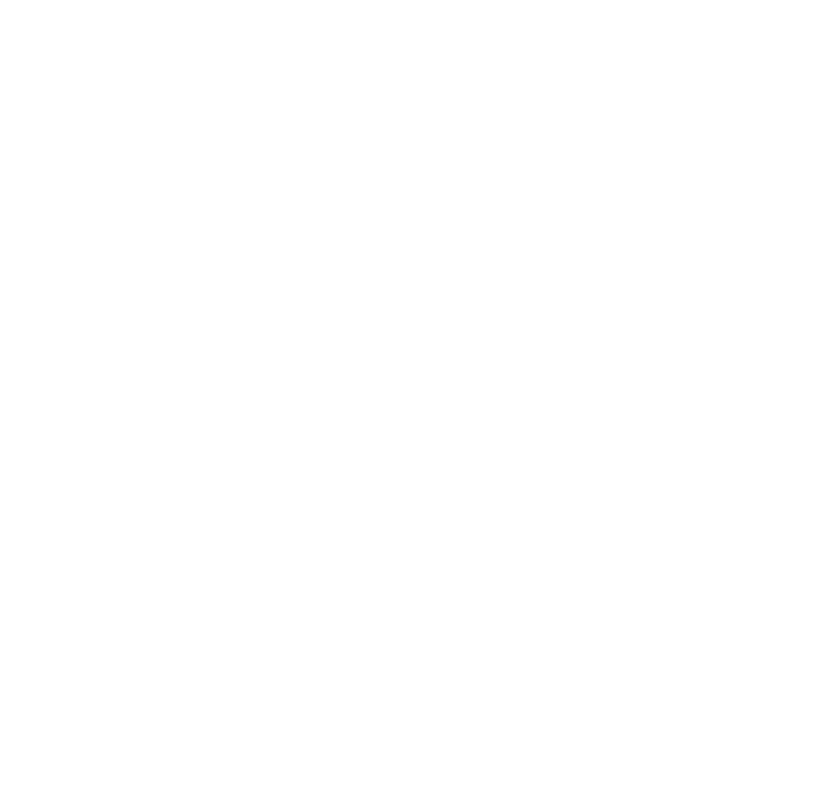
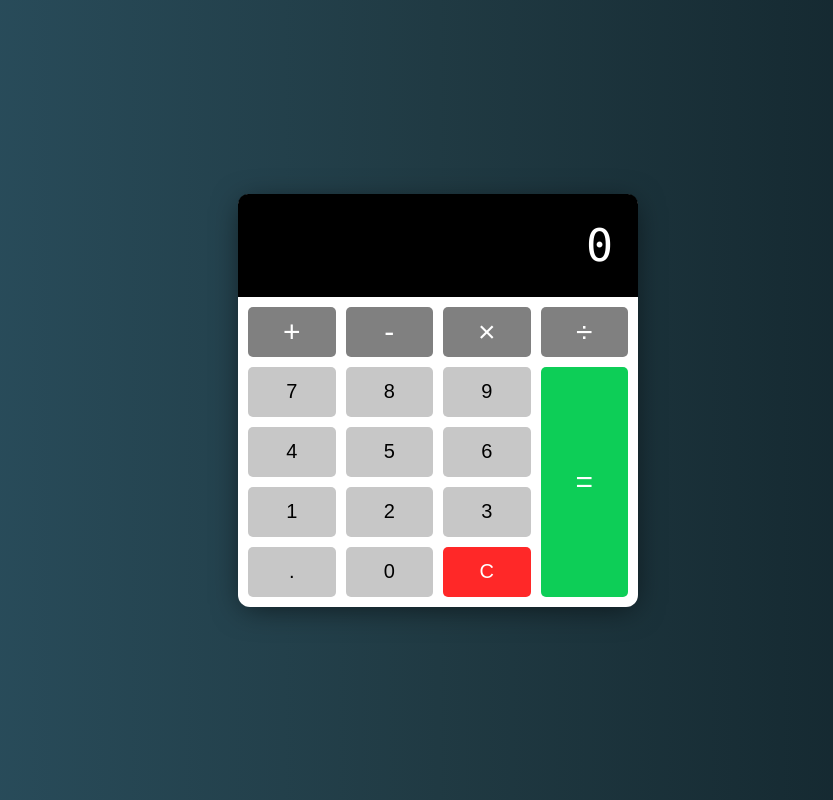
Before and after one commit to ManuelCapote/calculator, a plain HTML site: page index.html in a window 1280 px wide. Shown: the whole page, without its empty margins (202-1035 px from the left). Drawn offline with Linux system fonts and the light colour scheme.

Commit message:
Final Commit

```diff
--- a/index.html
+++ b/index.html
@@ -1,15 +1,47 @@
 <!DOCTYPE html>
 <html lang="en">
+
 <head>
     <meta charset="UTF-8">
     <meta name="viewport" content="width=device-width, initial-scale=1.0">
-    <title>Template</title>
+    <title>Calculator</title>
     <link rel="icon" type="image/png" href="favicon.png">
-    <link rel="stylesheet" href="https://cdnjs.cloudflare.com/ajax/libs/font-awesome/5.10.2/css/all.min.css"/>
     <link rel="stylesheet" href="style.css">
 </head>
+
 <body>
+    <!-- Calculator -->
+    <div class="calculator">
+        <!-- Display -->
+        <div class="calculator-display">
+            <h1>0</h1>
+
+        </div>
+        <!-- Buttons -->
+        <div class="calculator-buttons">
+            <button class='operator' value="+">+</button>
+            <button class='operator' value="-">-</button>
+            <button class='operator' value="*">×</button>
+            <button class='operator' value="/">÷</button>
+            <button class='' value="7">7</button>
+            <button class='' value="8">8</button>
+            <button class='' value="9">9</button>
+            <button class='' value="4">4</button>
+            <button class='' value="5">5</button>
+            <button class='' value="6">6</button>
+            <button class='' value="1">1</button>
+            <button class='' value="2">2</button>
+            <button class='' value="3">3</button>
+            <button class='decimal' value=".">.</button>
+            <button class='' value="0">0</button>
+            <button class='clear' id="clear-btn">C</button>
+            <button class='equal-sign operator' value="=">=</button>
+        </div>
+    </div>
+
+
     <!-- Script -->
     <script src="script.js"></script>
 </body>
+
 </html>
--- a/script.js
+++ b/script.js
@@ -0,0 +1,79 @@
+const calculatorDisplay = document.querySelector('h1')
+const inputBtns = document.querySelectorAll('button')
+const clearBtn = document.getElementById('clear-btn')
+
+let firstValue = 0
+let operatorValue = ''
+let awaitingNextValue = false
+
+// Calculat first and second values depending on operator
+const calculate = {
+  '/': (firstNumber, secondNumber) => firstNumber / secondNumber,
+  '*': (firstNumber, secondNumber) => firstNumber * secondNumber,
+  '+': (firstNumber, secondNumber) => firstNumber + secondNumber,
+  '-': (firstNumber, secondNumber) => firstNumber - secondNumber,
+  '=': (firstNumber, secondNumber) => secondNumber,
+}
+
+function sendNumberValue(number) {
+  // Replace current display value if first value is entered
+  if (awaitingNextValue) {
+    calculatorDisplay.textContent = number
+    awaitingNextValue = false
+  } else {
+    const displayValue = calculatorDisplay.textContent
+    calculatorDisplay.textContent =
+      displayValue === '0' ? number : displayValue + number
+  }
+}
+
+function addDecimal() {
+  // If operator pressed, don't add decimal
+  if (awaitingNextValue) {
+    return
+  }
+  // If no decimal add one
+  if (!calculatorDisplay.textContent.includes('.')) {
+    calculatorDisplay.textContent = `${calculatorDisplay.textContent}.`
+  }
+}
+
+function useOperator(operator) {
+  const currentValue = Number(calculatorDisplay.textContent)
+  // Prevent multiple operators
+  if (operator && awaitingNextValue) {
+    return
+  }
+  // Asign first value if no value
+  if (!firstValue) {
+    firstValue = currentValue
+  } else {
+    const calculation = calculate[operatorValue](firstValue, currentValue)
+    calculatorDisplay.textContent = calculation
+  }
+  // Ready for next value, store operator
+  awaitingNextValue = true
+  operatorValue = operator
+}
+
+// Add Event Listeners for numbers, operators, decimal buttons
+inputBtns.forEach((inputBtn) => {
+  if (inputBtn.classList.length === 0) {
+    inputBtn.addEventListener('click', () => sendNumberValue(inputBtn.value))
+  } else if (inputBtn.classList.contains('operator')) {
+    inputBtn.addEventListener('click', () => useOperator(inputBtn.value))
+  } else if (inputBtn.classList.contains('decimal')) {
+    inputBtn.addEventListener('click', () => addDecimal())
+  }
+})
+
+// Reset all values, display
+function resetAll() {
+  firstValue = 0
+  operatorValue = ''
+  awaitingNextValue = false
+  calculatorDisplay.textContent = '0'
+}
+
+// Event Listener
+clearBtn.addEventListener('click', resetAll)
--- a/style.css
+++ b/style.css
@@ -1,4 +1,3 @@
-
 html {
   box-sizing: border-box;
 }
@@ -6,4 +5,119 @@ html {
 body {
   margin: 0;
   min-height: 100vh;
+  display: flex;
+  justify-content: center;
+  align-items: center;
+  background: #0f2027; /* fallback for old browsers */
+  background: -webkit-linear-gradient(
+    to right,
+    #2c5364,
+    #203a43,
+    #0f2027
+  ); /* Chrome 10-25, Safari 5.1-6 */
+  background: linear-gradient(
+    to right,
+    #2c5364,
+    #203a43,
+    #0f2027
+  ); /* W3C, IE 10+/ Edge, Firefox 16+, Chrome 26+, Opera 12+, Safari 7+ */
 }
+
+.calculator {
+  background: white;
+  width: 400px;
+  border-radius: 12px;
+  box-shadow: 0 5px 30px -5px rgba(0, 0, 0, 0.6);
+}
+
+.calculator-display {
+  background: #000;
+  color: white;
+  display: flex;
+  align-items: center;
+  justify-content: flex-end;
+  border-radius: 10px 10px 0 0;
+}
+
+.calculator-display h1 {
+  margin: 0;
+  padding: 25px;
+  font-size: 45px;
+  font-family: 'Lucida Console', sans-serif;
+  font-weight: 100;
+  overflow-x: auto;
+}
+
+/* Custom Scroll Bar */
+::-webkit-scrollbar {
+  width: 10px;
+}
+::-webkit-scrollbar-track {
+  background: #f1f1f1;
+}
+
+::-webkit-scrollbar-thumb {
+  background: #888;
+}
+
+::-webkit-scrollbar-thumb:hover {
+  background: #555;
+}
+
+/* Buttons */
+.calculator-buttons {
+  display: grid;
+  grid-template-columns: repeat(4, 1fr);
+  gap: 10px;
+  padding: 10px;
+}
+
+button {
+  min-height: 50px;
+  font-size: 20px;
+  font-weight: 100;
+  border: none;
+  border-radius: 5px;
+  cursor: pointer;
+  background: rgb(199, 199, 199);
+}
+
+button:hover {
+  filter: brightness(110%);
+}
+
+button:active {
+  transform: translateY(1px);
+}
+
+button:focus {
+  outline: none;
+}
+
+.operator {
+  background: grey;
+  color: white;
+  font-size: 30px;
+}
+
+.clear {
+  background: rgb(255, 40, 40);
+  color: white;
+}
+
+.clear:hover {
+  filter: brightness(190%);
+}
+
+.equal-sign {
+  grid-column: -2;
+  grid-row: 2 / span 4;
+  background: rgb(13, 206, 87);
+}
+
+/* Media Query for Large Smartphone (Vertical) */
+@media screen and (max-width: 600px) {
+  .calculator {
+    width: 95%;
+  }
+}
```
